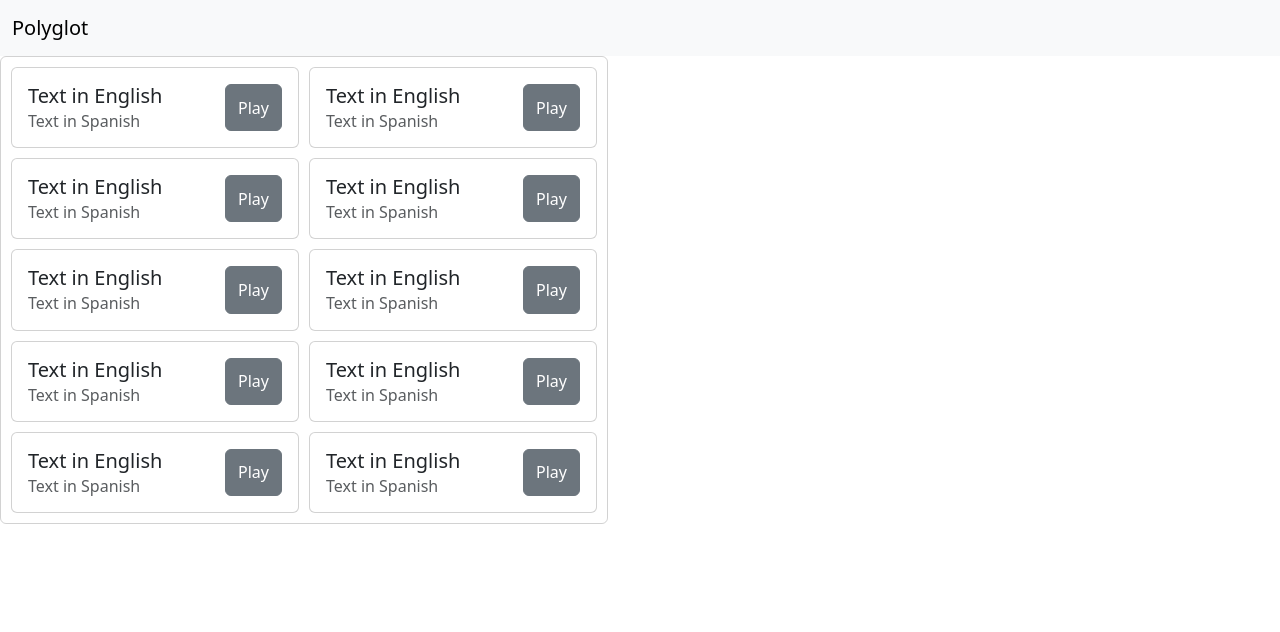
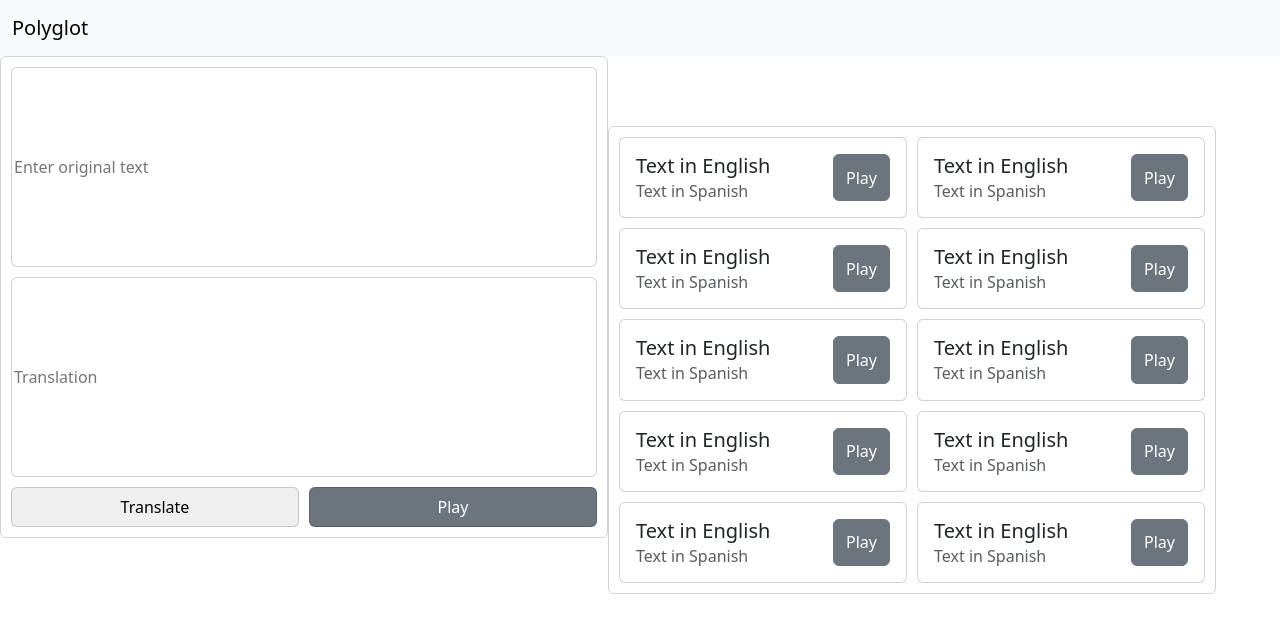
Before and after one commit to mathaaaaaaaaaar/polyglot, a React (Create React App) app: page / in a window 1280 px wide. Shown: the top 632 px of the page. Built offline with nearby package versions, Linux system fonts and the light colour scheme.

Commit message:
created translation section

```diff
--- a/src/App.js
+++ b/src/App.js
@@ -2,11 +2,13 @@ import './App.css';
 
 import Header from './components/Header';
 import SavedPhrasesCard from './components/SavedPhrasesCard';
+import TranslationCard from './components/TranslationCard';
 
 function App() {
   return (
     <div>
       <Header />
+      <TranslationCard />
       <SavedPhrasesCard />
     </div>
   );
--- a/src/components/PhraseCard.js
+++ b/src/components/PhraseCard.js
@@ -12,7 +12,7 @@ const PhraseCard = ({ phrase, translation, audioUrl }) => {
     phrase = "Text in English";
     translation = "Text in Spanish";
     const handlePlayAudio = () => {
-        console.log("Audio Played")
+        console.log("Audio Played from Saved Phrases")
     };
 
     return (
--- /dev/null
+++ b/src/components/TranslationCard.js
@@ -0,0 +1,70 @@
+import React, { useState } from 'react';
+
+import { Button } from 'reactstrap';
+
+const translationCardStyle = {
+    gap: '10px',
+    border: '1px solid rgba(0,0,0,0.175)',
+    borderRadius: '0.375rem',
+    display: 'inline-flex',
+    flexDirection: 'column',
+    padding: '10px',
+};
+
+const textBoxStyle = {
+    width: '36.625rem',
+    height: '200px',
+    border: '1px solid rgba(0,0,0,0.175)',
+    borderRadius: '0.375rem',
+};
+
+const buttonStyle = {
+    width: '18rem',
+    height: '40px',
+    border: '1px solid rgba(0,0,0,0.175)',
+    borderRadius: '0.375rem',
+}
+
+const TranslationCard = () => {
+    const [originalText, setOriginalText] = useState('');
+    const [translatedText, setTranslatedText] = useState('');
+
+    const handleTranslation = () => {
+        // Perform translation logic here
+        // You can use any translation API or library of your choice
+        // For example, you can use Google Translate API or i18next library
+
+        // Set the translated text
+        setTranslatedText(`"${originalText}" in Spanish`);
+        console.log("Text Translated")
+    };
+
+    const handlePlayAudio = () => {
+        console.log("Audio Played from Translator")
+    };
+
+    return (
+        <div style={translationCardStyle}>
+            <input
+                type="text"
+                value={originalText}
+                onChange={(e) => setOriginalText(e.target.value)}
+                placeholder="Enter original text"
+                style={textBoxStyle}
+            />
+            <input
+                type="text"
+                value={translatedText}
+                readOnly
+                placeholder="Translation"
+                style={textBoxStyle}
+            />
+            <div style={{ display: 'flex', flexDirection: 'row', gap: '10px' }}>
+                <button style={buttonStyle} onClick={handleTranslation}>Translate</button>
+                <Button style={buttonStyle} onClick={handlePlayAudio}>Play</Button>
+            </div>
+        </div>
+    );
+};
+
+export default TranslationCard;
```
